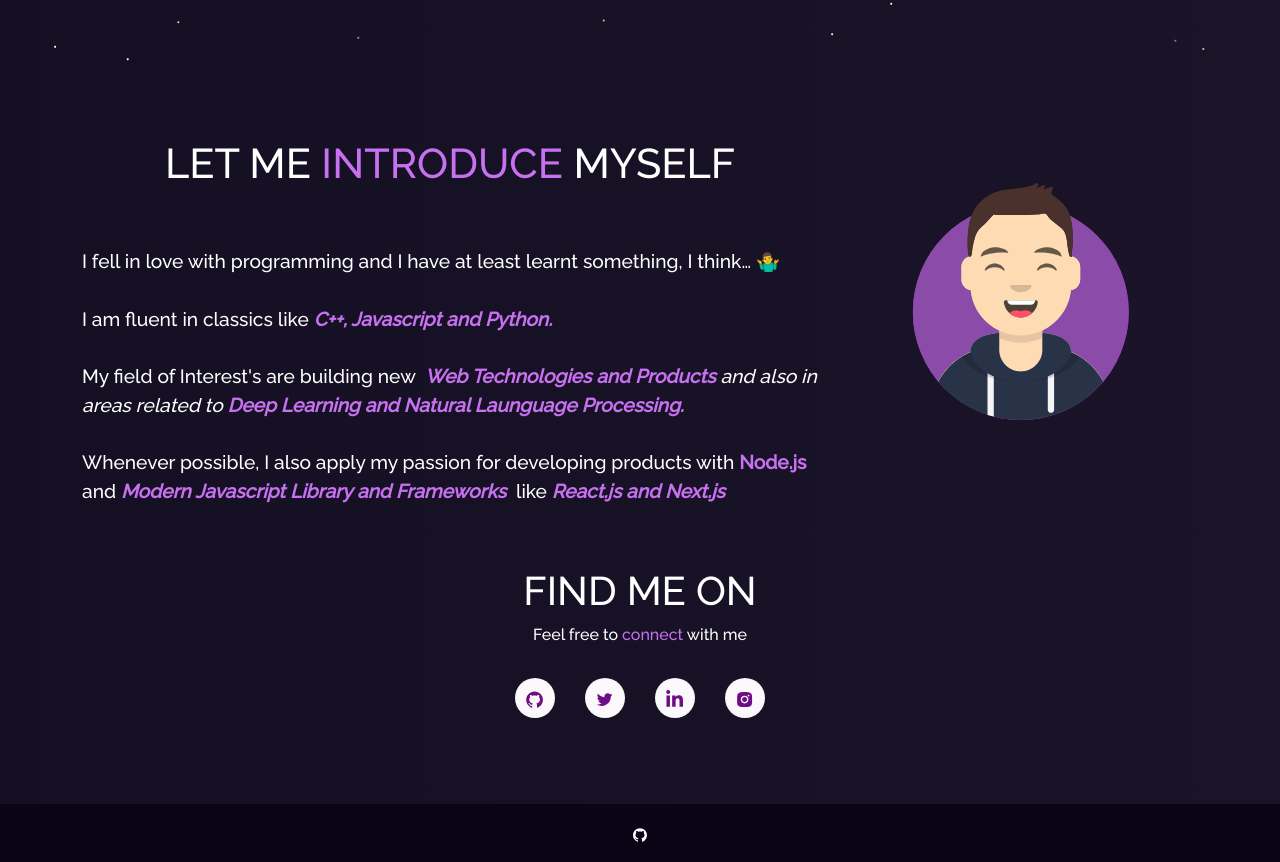
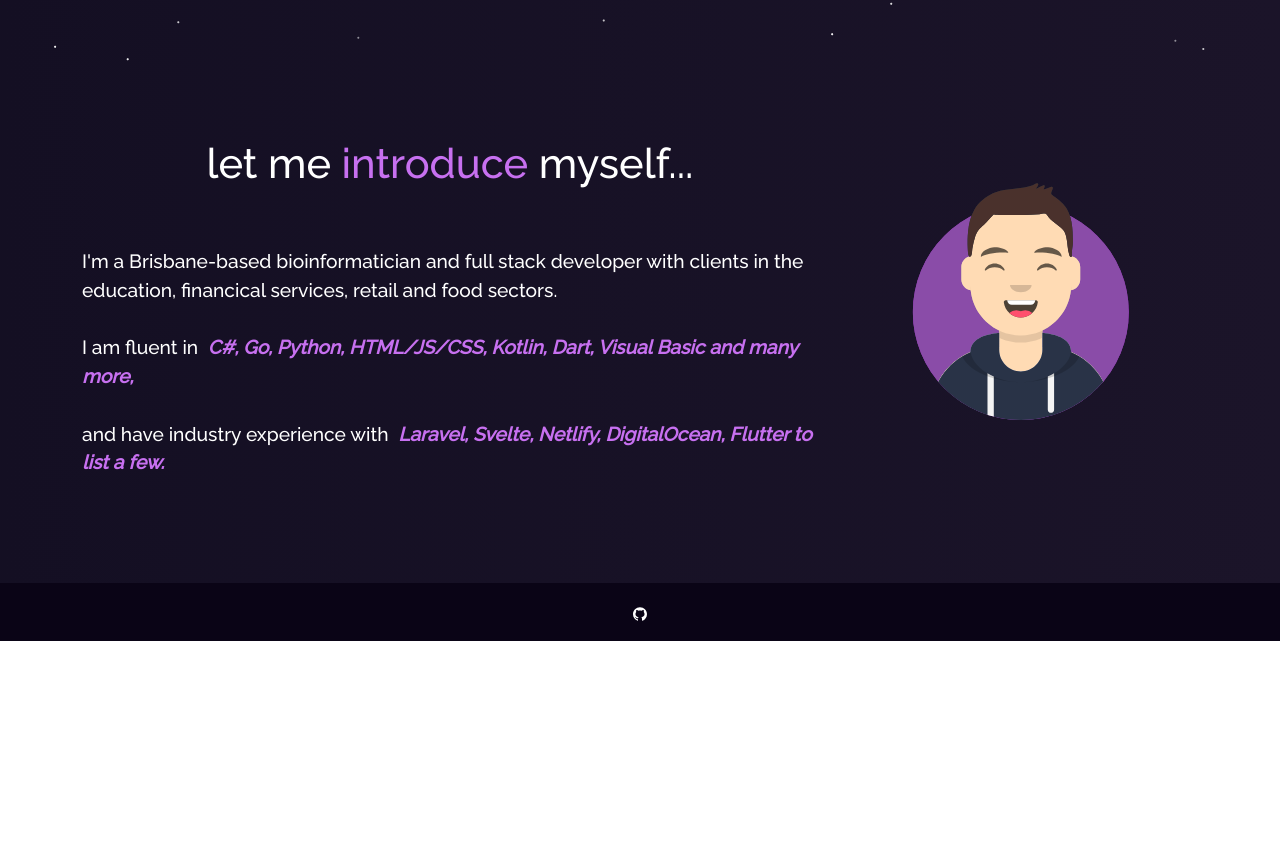
Before and after one commit to joshuamcguire/react-portfolio, a React (Create React App) app: page / in a window 1280 px wide. Shown: the part 737-1599 px from the top of the page. After the commit the page ends 1378 px from the top, so only its background shows below. Built offline with nearby package versions, Linux system fonts and the light colour scheme.

Commit message:
Update Home2.js

```diff
--- a/src/components/Home/Home2.js
+++ b/src/components/Home/Home2.js
@@ -16,39 +16,22 @@
         <Row>
           <Col md={8} className="home-about-description">
             <h1 style={{ fontSize: "2.6em" }}>
-              LET ME <span className="purple"> INTRODUCE </span> MYSELF
+              let me <span className="purple"> introduce </span> myself...
             </h1>
             <p className="home-about-body">
-              I fell in love with programming and I have at least learnt
-              something, I think… 🤷‍♂️
+              I'm a Brisbane-based bioinformatician and full stack developer with clients in the education, financical services, retail and food sectors.
               <br />
-              <br />I am fluent in classics like
+              <br />I am fluent in &nbsp;
               <i>
-                <b className="purple"> C++, Javascript and Python. </b>
+                <b className="purple">C#, Go, Python, HTML/JS/CSS, Kotlin, Dart, Visual Basic and many more,</b>
               </i>
               <br />
               <br />
-              My field of Interest's are building new &nbsp;
-              <i>
-                <b className="purple">Web Technologies and Products </b> and
-                also in areas related to{" "}
-                <b className="purple">
-                  Deep Learning and Natural Launguage Processing.
-                </b>
-              </i>
-              <br />
-              <br />
-              Whenever possible, I also apply my passion for developing products
-              with <b className="purple">Node.js</b> and
+              and have industry experience with &nbsp;
               <i>
                 <b className="purple">
-                  {" "}
-                  Modern Javascript Library and Frameworks
+                  Laravel, Svelte, Netlify, DigitalOcean, Flutter to list a few.
                 </b>
-              </i>
-              &nbsp; like
-              <i>
-                <b className="purple"> React.js and Next.js</b>
               </i>
             </p>
           </Col>
@@ -58,56 +41,6 @@
             </Tilt>
           </Col>
         </Row>
-        <Row>
-          <Col md={12} className="home-about-social">
-            <h1>FIND ME ON</h1>
-            <p>
-              Feel free to <span className="purple">connect </span>with me
-            </p>
-            <ul className="home-about-social-links">
-              <li className="social-icons">
-                <a
-                  href="https://github.com/soumyajit4419"
-                  target="_blank"
-                  rel="noreferrer"
-                  className="icon-colour  home-social-icons"
-                >
-                  <AiFillGithub />
-                </a>
-              </li>
-              <li className="social-icons">
-                <a
-                  href="https://twitter.com/Soumyajit4419"
-                  target="_blank"
-                  rel="noreferrer"
-                  className="icon-colour  home-social-icons"
-                >
-                  <AiOutlineTwitter />
-                </a>
-              </li>
-              <li className="social-icons">
-                <a
-                  href="https://www.linkedin.com/in/soumyajit4419/"
-                  target="_blank"
-                  rel="noreferrer"
-                  className="icon-colour  home-social-icons"
-                >
-                  <FaLinkedinIn />
-                </a>
-              </li>
-              <li className="social-icons">
-                <a
-                  href="https://www.instagram.com/soumyajit4419"
-                  target="_blank"
-                  rel="noreferrer"
-                  className="icon-colour home-social-icons"
-                >
-                  <AiFillInstagram />
-                </a>
-              </li>
-            </ul>
-          </Col>
-        </Row>
       </Container>
     </Container>
   );
```
